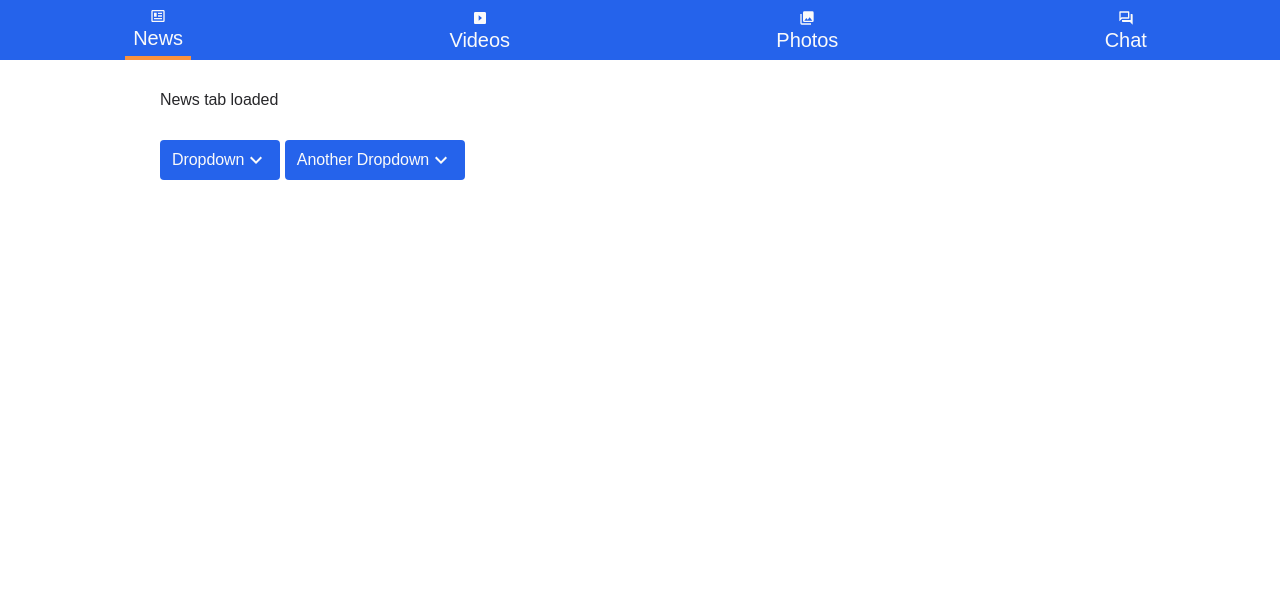
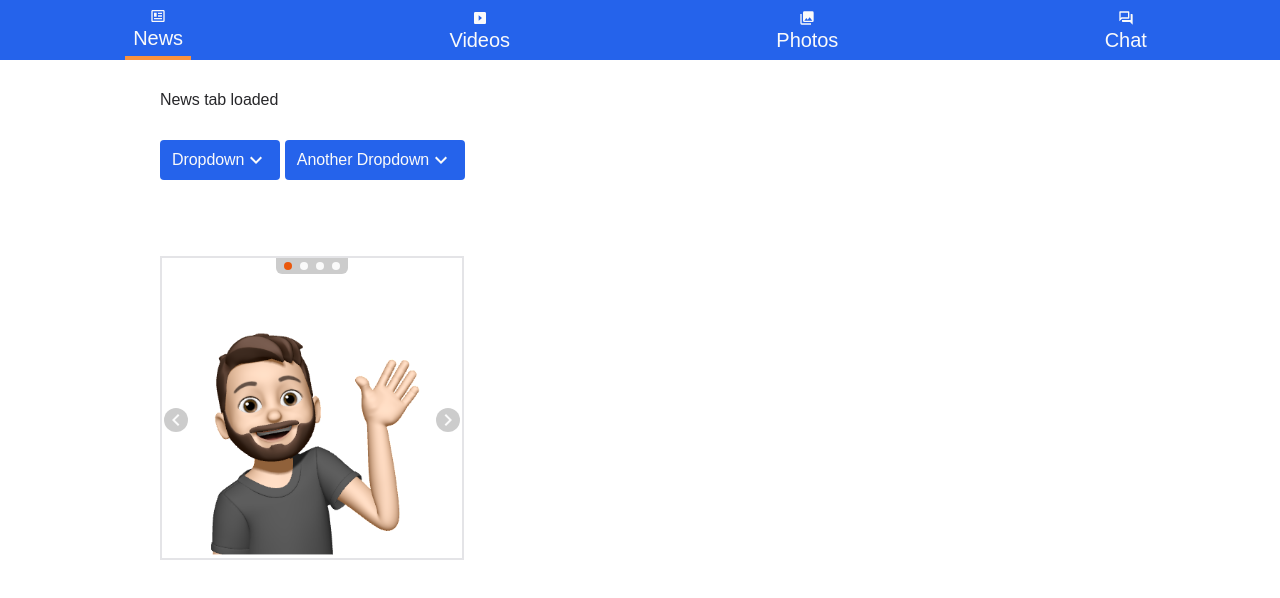
Before and after one commit to ayrt-n/dynamic-user-interfaces, a website built with webpack: page dist/index.html in a window 1280 px wide. Built offline with nearby package versions, Linux system fonts and the light colour scheme; a web font is replaced by a local one.

Commit message:
Add static slideshow content

```diff
--- a/dist/index.html
+++ b/dist/index.html
@@ -76,6 +76,32 @@
           </ul>
         </div>
       </div>
+
+      <!-- Slideshow Example -->
+      <div class="slideshow-container">
+        <a class="slideshow-control previous">
+          <svg style="width:24px;height:24px" viewBox="0 0 24 24">
+            <path fill="currentColor" d="M15.41,16.58L10.83,12L15.41,7.41L14,6L8,12L14,18L15.41,16.58Z" />
+          </svg>
+        </a>
+        <a class="slideshow-control next">
+          <svg style="width:24px;height:24px" viewBox="0 0 24 24">
+            <path fill="currentColor" d="M8.59,16.58L13.17,12L8.59,7.41L10,6L16,12L10,18L8.59,16.58Z" />
+          </svg>
+        </a>
+        <div class="slideshow-control navigation">
+          <a class="circle selected" data-slide="0"></a>
+          <a class="circle" data-slide="1"></a>
+          <a class="circle" data-slide="2"></a>
+          <a class="circle" data-slide="3"></a>
+        </div>
+        <div class="slideshow-images" id="slideshow-images">
+          <img src="./images/slideshow1.PNG" alt="memoji waving">
+          <img src="./images/slideshow2.PNG" alt="memoji waving">
+          <img src="./images/slideshow3.PNG" alt="memoji waving">
+          <img src="./images/slideshow4.PNG" alt="memoji waving">
+        </div>
+      </div>
     </div>
 
     <!-- Main JS -->
```
